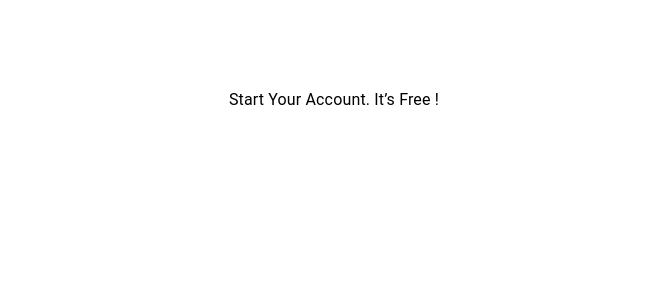
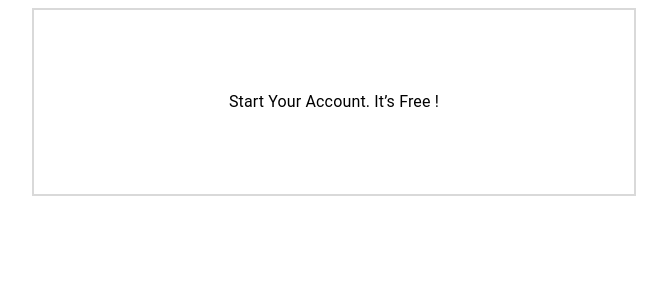
Before and after one commit to ebennaga/mini-games, a Next.js app: page /signup in a window 1280 px wide. Shown: the top 300 px of the page, without its empty margins (306-973 px from the left). Built offline with nearby package versions, Linux system fonts and the light colour scheme.

Commit message:
add border props

```diff
--- a/components/Layout/Index.tsx
+++ b/components/Layout/Index.tsx
@@ -4,9 +4,10 @@ import { Box } from '@mui/material';
 interface LayoutProps {
     children: any;
     backgoundColor: any;
+    border?: any;
 }
 
-const Layout: React.FC<LayoutProps> = ({ children, backgoundColor }) => {
+const Layout: React.FC<LayoutProps> = ({ children, backgoundColor, border }) => {
     return (
         <Box sx={{ backgroundColor: '#FFF', display: 'flex', justifyContent: 'center' }}>
             <Box
@@ -19,7 +20,8 @@ const Layout: React.FC<LayoutProps> = ({ children, backgoundColor }) => {
                     display: 'flex',
                     justifyContent: 'center',
                     flexDirection: 'column',
-                    alignItems: 'center'
+                    alignItems: 'center',
+                    border
                 }}
             >
                 {children}
--- a/containers/SignUp/index.tsx
+++ b/containers/SignUp/index.tsx
@@ -4,7 +4,7 @@ import Layout from 'components/Layout/Index';
 
 const SignUp = () => {
     return (
-        <Layout backgoundColor='#FFF'>
+        <Layout backgoundColor='#FFF' border='2px solid #D9D9D9'>
             <Box>
                 <Typography>Start Your Account. It’s Free !</Typography>
             </Box>
```
